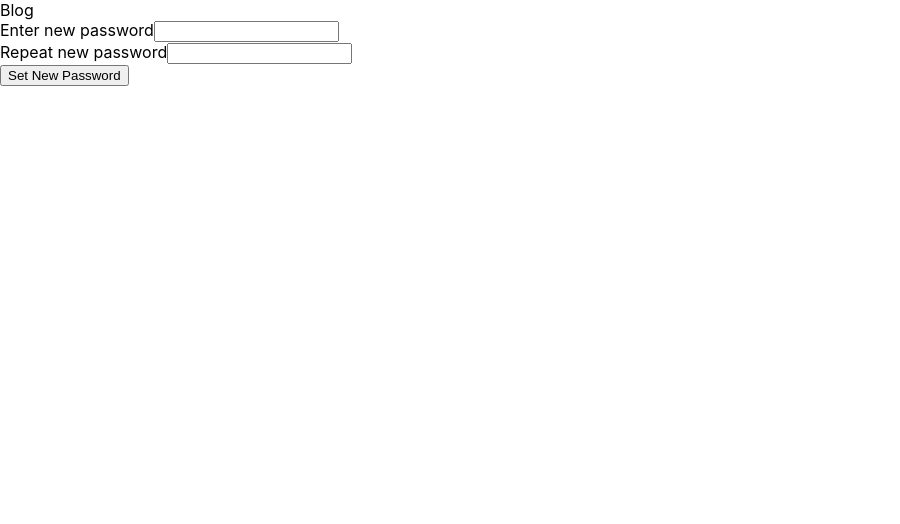
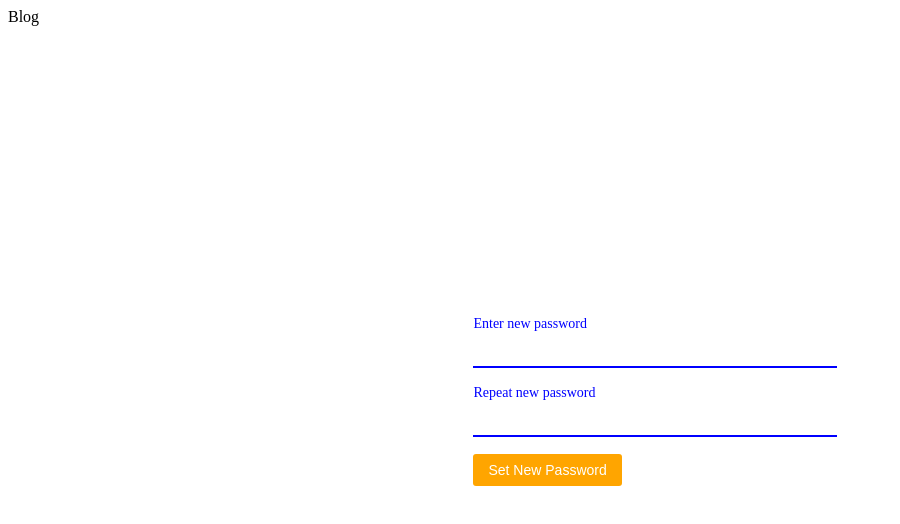
Before and after one commit to Victor-Davydenko/blog, a React (Create React App) app in the folder frontend/: page /new-password in a window 1280 px wide. Shown: the top 524 px of the page, without its empty margins (0-900 px from the left). Built offline with nearby package versions, Linux system fonts and the light colour scheme; the HTML template or start-up script is replaced by a standard one.

Commit message:
add styles for page

```diff
--- a/frontend/src/index.css
+++ b/frontend/src/index.css
@@ -1,13 +1,59 @@
-body {
-  margin: 0;
-  font-family: -apple-system, BlinkMacSystemFont, 'Segoe UI', 'Roboto', 'Oxygen',
-    'Ubuntu', 'Cantarell', 'Fira Sans', 'Droid Sans', 'Helvetica Neue',
-    sans-serif;
-  -webkit-font-smoothing: antialiased;
-  -moz-osx-font-smoothing: grayscale;
+.header {
+  height: 50px;
 }
 
-code {
-  font-family: source-code-pro, Menlo, Monaco, Consolas, 'Courier New',
-    monospace;
+.page {
+  height: calc(100vh - 50px);
+  display: flex;
+  justify-content: center;
+  align-items: center;
 }
+
+.btn {
+  color: #fff;
+  font-size: 14px;
+  padding: 8px 15px;
+  border: none;
+  border-radius: 3px;
+  background: orange;
+  margin-left: auto;
+  appearance: none;
+  cursor: pointer;
+}
+
+.form-row {
+  margin-bottom: 35px;
+}
+
+
+.inputWrapper {
+  width: 100%;
+  height: 34px;
+  font-size: 14px;
+  position: relative;
+  color: blue;
+}
+
+.input {
+  width: 100%;
+  height: 100%;
+  outline: none;
+  box-shadow: none;
+  border: none;
+  border-bottom: 2px solid blue;
+  font-size: 14px;
+  padding: 0 15px;
+}
+
+.label {
+  position: absolute;
+  top: 12px;
+  left: 15px;
+  transition: all .3s ease-in-out;
+}
+
+.input:focus ~ .label, .input.active ~ .label {
+  top: -15px;
+  left: 0;
+  font-size: 12px;
+}
--- a/frontend/src/pages/NewPassword.js
+++ b/frontend/src/pages/NewPassword.js
@@ -23,10 +23,16 @@ const NewPassword = () => {
     setNewPassword(passwordData, accessToken);
   }
   return (
-    <div>
-      <Input label='Enter new password' name='password' onChange={(e) => passwordInputHandler(e)} />
-      <Input label='Repeat new password' name='repeat' onChange={(e) => passwordInputHandler(e)} />
-      <Button onclick={setNewPasswordHandler}>Set New Password</Button>
+    <div className='page'>
+      <div className="reset_password_form">
+       <div className='form-row'>
+         <Input label='Enter new password' name='password' onChange={(e) => passwordInputHandler(e)} />
+       </div>
+        <div className='form-row'>
+          <Input label='Repeat new password' name='repeat' onChange={(e) => passwordInputHandler(e)} />
+        </div>
+        <Button onclick={setNewPasswordHandler}>Set New Password</Button>
+      </div>
     </div>
   );
 };
```
